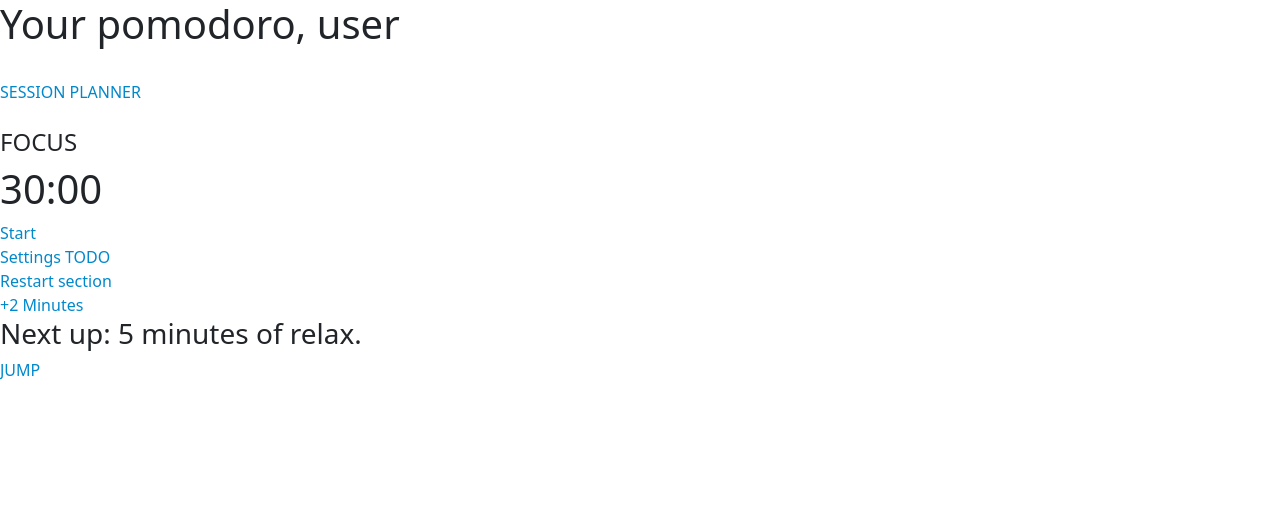
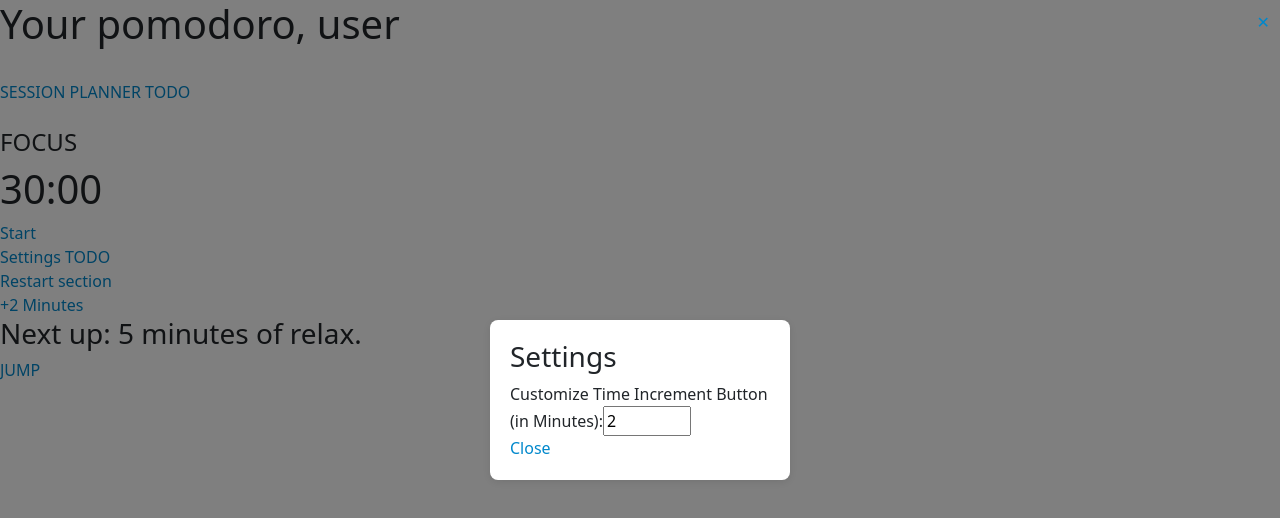
Before and after one commit to mikegaravani/TW-Project, a React (Vite) app in the folder client/: page /pomodoro in a window 1280 px wide. Both pictures are taken after a click on the button "Settings TODO". Shown: the top 518 px of the page. Built offline with nearby package versions, Linux system fonts and the light colour scheme.

Commit message:
add pomo settings

```diff
--- a/client/src/components/pomodoro-components/BasicPomodoro.jsx
+++ b/client/src/components/pomodoro-components/BasicPomodoro.jsx
@@ -9,7 +9,7 @@ function BasicPomodoro() {
       </div>
       <br />
       <div>
-        <button>SESSION PLANNER</button>
+        <button>SESSION PLANNER TODO</button>
       </div>
       <br />
       <div>
--- a/client/src/components/pomodoro-components/PomodoroTimer.jsx
+++ b/client/src/components/pomodoro-components/PomodoroTimer.jsx
@@ -1,15 +1,20 @@
 import React, { useState, useEffect } from "react";
+import Popup from "../reusables/Popup";
 
 function PomodoroTimer({
   // Props
   initialFocusTime = 30 * 60,
   initialRelaxTime = 5 * 60,
   onStateChange,
-  defaultMinutesToAdd = 2,
 }) {
   const [isFocus, setIsFocus] = useState(true);
   const [timeLeft, setTimeLeft] = useState(initialFocusTime);
   const [isRunning, setIsRunning] = useState(false);
+
+  const [isSettingsOpen, setIsSettingsOpen] = useState(false);
+  const [minutesToAdd, setMinutesToAdd] = useState(2);
+
+  const toggleSettings = () => setIsSettingsOpen(!isSettingsOpen);
 
   const formatTime = (seconds) => {
     const minutes = Math.floor(seconds / 60);
@@ -62,13 +67,49 @@ function PomodoroTimer({
       <div>
         <button onClick={toggleTimer}>{isRunning ? "Pause" : "Start"}</button>
         <br />
-        {/* Settings, change +2 minutes duration, new default */}
-        <button>Settings TODO</button>
+        <button onClick={toggleSettings}>Settings TODO</button>
+
+        <Popup isOpen={isSettingsOpen} onClose={toggleSettings}>
+          <h3>Settings</h3>
+          <div>
+            <label>
+              Customize Time Increment Button (in Minutes):
+              <input
+                type="number"
+                value={minutesToAdd === "" ? "" : minutesToAdd}
+                onChange={(e) => {
+                  const value = e.target.value;
+
+                  if (value === "") {
+                    setMinutesToAdd("");
+                  } else {
+                    const numericValue = Number(value);
+
+                    if (numericValue > 99) {
+                      setMinutesToAdd(99);
+                    } else if (numericValue >= 1) {
+                      setMinutesToAdd(numericValue);
+                    }
+                  }
+                }}
+                onBlur={() => {
+                  if (minutesToAdd === "") {
+                    setMinutesToAdd(1);
+                  }
+                }}
+                min="1"
+                max="99"
+              />
+            </label>
+          </div>
+          <button onClick={toggleSettings}>Close</button>
+        </Popup>
+
         <br />
         <button onClick={resetTimer}>Restart section</button>
         <br />
-        <button onClick={() => addMinutes(defaultMinutesToAdd)}>
-          +{defaultMinutesToAdd} Minutes
+        <button onClick={() => addMinutes(minutesToAdd)}>
+          +{minutesToAdd} Minutes
         </button>
         <br />
         <div>
--- /dev/null
+++ b/client/src/components/reusables/Popup.jsx
@@ -0,0 +1,51 @@
+import React, { useState } from "react";
+
+function Popup({ children, isOpen, onClose }) {
+  if (!isOpen) {
+    return null;
+  }
+  return (
+    <div style={overlayStyle}>
+      <div style={popupStyle}>
+        <button style={closeButtonStyle} onClick={onClose}>
+          ✕
+        </button>
+        {children}
+      </div>
+    </div>
+  );
+}
+
+const overlayStyle = {
+  position: "fixed",
+  top: 0,
+  left: 0,
+  width: "100vw",
+  height: "100vh",
+  backgroundColor: "rgba(0, 0, 0, 0.5)",
+  display: "flex",
+  alignItems: "center",
+  justifyContent: "center",
+  zIndex: 1000,
+};
+
+const popupStyle = {
+  background: "white",
+  padding: "20px",
+  borderRadius: "8px",
+  width: "300px",
+  maxWidth: "90%",
+  boxShadow: "0 2px 10px rgba(0, 0, 0, 0.1)",
+};
+
+const closeButtonStyle = {
+  position: "absolute",
+  top: "10px",
+  right: "10px",
+  background: "none",
+  border: "none",
+  fontSize: "16px",
+  cursor: "pointer",
+};
+
+export default Popup;
```
